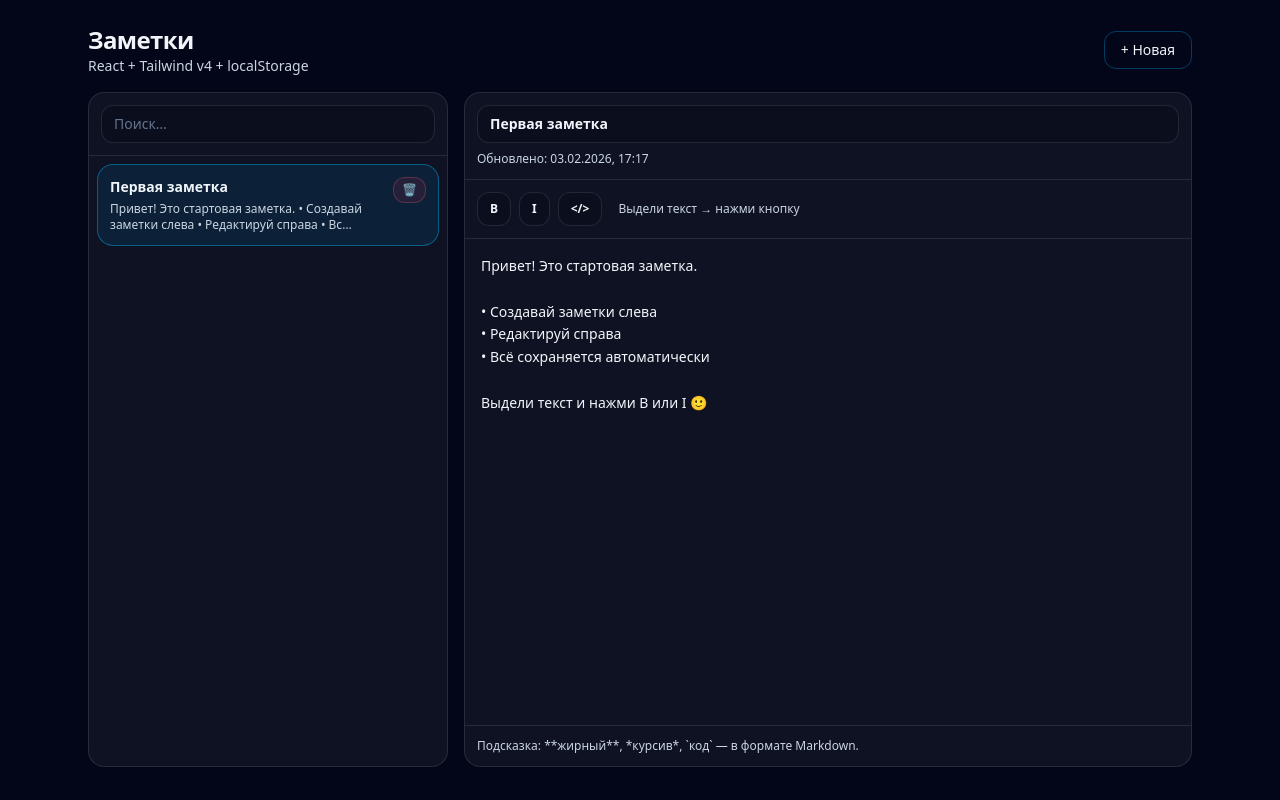
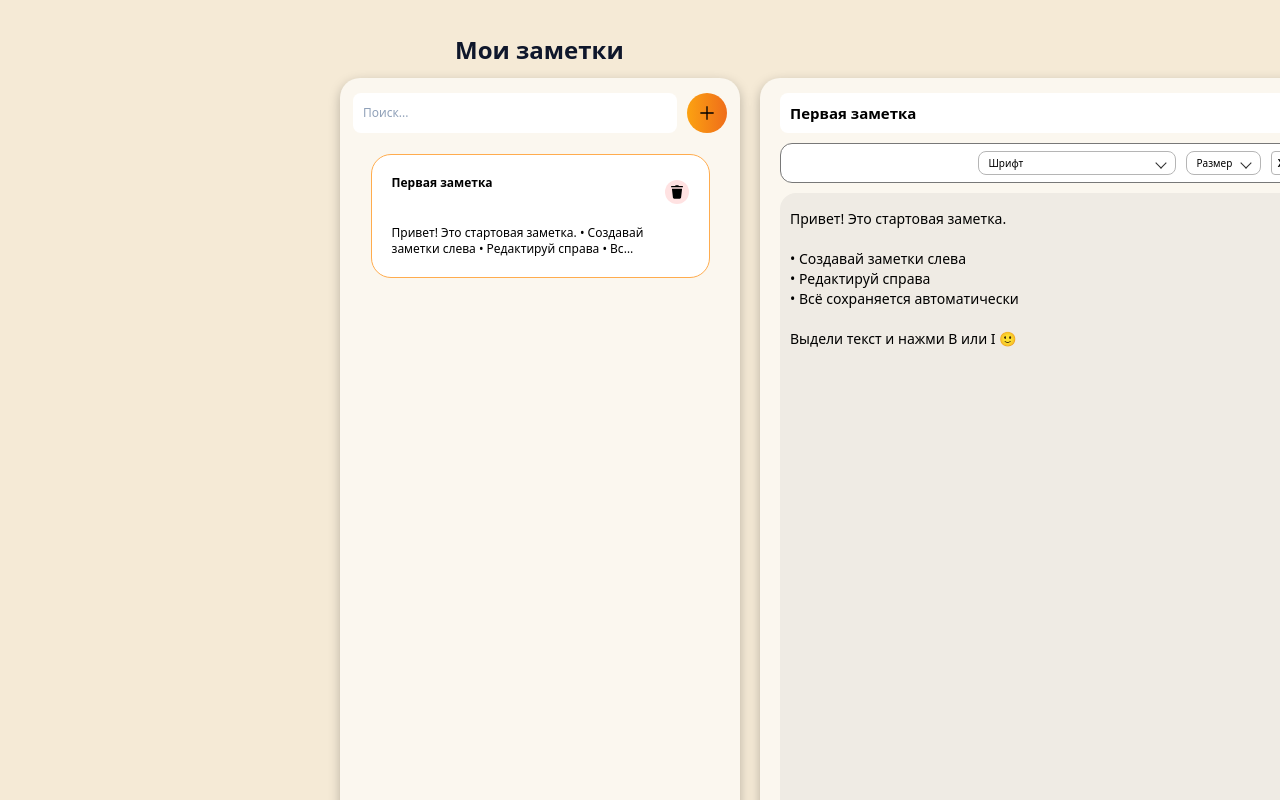
Before and after one commit to BDAboss/severstal-note, a React (Vite) app: page / in a window 1280 px wide. Built offline with nearby package versions, Linux system fonts and the light colour scheme.

Commit message:
Изменил дизайн и исправил Toolbar

```diff
--- a/src/app/App.jsx
+++ b/src/app/App.jsx
@@ -36,12 +36,10 @@ export default function App() {
   const [activeId, setActiveId] = useState(() => notes[0]?.id ?? null);
   const [query, setQuery] = useState("");
 
-
   const safeActiveId = useMemo(() => {
     if (activeId && notes.some((n) => n.id === activeId)) return activeId;
     return notes[0]?.id ?? null;
   }, [activeId, notes]);
-
 
   useEffect(() => {
     const res = saveNotes(notes);
@@ -90,29 +88,12 @@ export default function App() {
   }
 
   return (
-    <div className="min-h-screen bg-slate-950 text-slate-100">
-      <div className="mx-auto max-w-6xl p-4 md:p-6">
-        <header className="mb-4 flex items-center justify-between">
-          <div>
-            <h1 className="text-xl md:text-2xl font-semibold tracking-tight">
-              Заметки
-            </h1>
-            <p className="text-sm text-slate-300">
-              React + Tailwind v4 + localStorage
+    <div className="w-full min-h-screen relative overflow-hidden bg-[#f5ead6]">
+      <p className="absolute left-[455px] top-[34px] text-2xl font-bold text-left text-[#0f172b]">
+        Мои заметки
       </p>
-          </div>
 
-        <button
-          data-testid="create-note-btn"
-          type="button"
-          onClick={onCreate}
-          className="rounded-xl border border-sky-400/30 bg-sky-500/        15 px-4 py-2 text-sm font-medium hover:bg-sky-500/25"
-        >
-          + Новая
-        </button>
-        </header>
-
-        <div className="grid grid-cols-1 gap-4 md:grid-cols-[360px_1fr]">
+      <div className="absolute left-[340px] top-[78px]">
         <NotesList
           notes={filteredNotes}
           activeId={safeActiveId}
@@ -120,8 +101,11 @@ export default function App() {
           onQueryChange={setQuery}
           onSelect={setActiveId}
           onDelete={onDelete}
+          onCreate={onCreate}
         />
+      </div>
 
+      <div className="absolute left-[760px] top-[78px]">
         <Editor
           note={activeNote}
           onChangeTitle={(title) => patchActive({ title })}
@@ -129,6 +113,5 @@ export default function App() {
         />
       </div>
     </div>
-    </div>
   );
 }
--- a/src/entities/note/ui/Editor.jsx
+++ b/src/entities/note/ui/Editor.jsx
@@ -1,4 +1,4 @@
-import React, { useMemo, useRef } from "react";
+import React, { useMemo, useRef, useEffect } from "react";
 import Toolbar from "./Toolbar.jsx";
 
 function formatUpdatedAt(ts) {
@@ -8,7 +8,7 @@ function formatUpdatedAt(ts) {
       month: "2-digit",
       year: "numeric",
       hour: "2-digit",
-      minute: "2-digit"
+      minute: "2-digit",
     }).format(new Date(ts));
   } catch {
     return "";
@@ -23,42 +23,63 @@ export default function Editor({ note, onChangeTitle, onChangeText }) {
     return `Обновлено: ${formatUpdatedAt(note.updatedAt)}`;
   }, [note]);
 
+  // Когда переключаешь заметку — нужно обновить содержимое редактора (HTML)
+  useEffect(() => {
+    const el = textareaRef.current;
+    if (!el || !note) return;
+    const nextHtml = note.text || "";
+    if (el.innerHTML !== nextHtml) el.innerHTML = nextHtml;
+  }, [note]);
+
   if (!note) {
     return (
-      <section className="rounded-2xl border border-white/10 bg-white/5 p-6">
-        <h2 className="text-lg font-semibold">Нет выбранной заметки</h2>
-        <p className="mt-2 text-sm text-slate-300">Выбери заметку слева или создай новую.</p>
-      </section>
+      <div
+        className="flex flex-col justify-start items-center w-[820px] h-[924px] overflow-hidden gap-2.5 px-5 pt-[15px] pb-5 rounded-[20px] bg-[#fbf7ef]"
+        style={{ boxShadow: "0px 4px 12px 0 rgba(0,0,0,0.25)" }}
+      >
+        <div className="flex flex-col justify-center items-center self-stretch flex-grow relative overflow-hidden gap-2.5 px-2.5 py-[5px] rounded-lg">
+          <h2 className="text-[15px] font-semibold text-black">Нет выбранной заметки</h2>
+          <p className="text-sm text-[#90a1b9]">Выбери заметку слева или создай новую.</p>
+        </div>
+      </div>
     );
   }
 
   return (
-    <section className="rounded-2xl border border-white/10 bg-white/5 overflow-hidden">
-      <div className="p-3 border-b border-white/10">
+    <div
+      className="flex flex-col justify-start items-center w-[820px] h-[924px] overflow-hidden gap-2.5 px-5 pt-[15px] pb-5 rounded-[20px] bg-[#fbf7ef]"
+      style={{ boxShadow: "0px 4px 12px 0 rgba(0,0,0,0.25)" }}
+    >
+      <div className="flex flex-col justify-center items-start self-stretch flex-grow-0 flex-shrink-0 h-10 relative overflow-hidden gap-2.5 px-2.5 py-[5px] rounded-lg bg-white">
         <input
           value={note.title}
           onChange={(e) => onChangeTitle(e.target.value)}
           placeholder="Заголовок…"
           maxLength={80}
-          className="w-full rounded-xl border border-white/10 bg-black/20 px-3 py-2 text-sm font-semibold outline-none placeholder:text-slate-500 focus:border-sky-400/40"
+          className="self-stretch flex-grow w-[760px] h-[30px] text-[15px] font-semibold text-left text-black bg-transparent outline-none placeholder:text-[#90a1b9] border-none"
         />
-        <div className="mt-2 text-xs text-slate-300">{meta}</div>
       </div>
 
       <Toolbar textareaRef={textareaRef} onApply={onChangeText} />
 
-    <textarea
-      data-testid="note-textarea"
-      ref={textareaRef}
-      value={note.text}
-      onChange={(e) => onChangeText(e.target.value)}
-      placeholder="Текст заметки…"
-      className="h-[50vh] md:h-[60vh] w-full resize-none       bg-transparent p-4 text-sm leading-relaxed     outline-none"
-    />
+      <div className="flex flex-col justify-start items-start self-stretch flex-grow relative overflow-hidden px-2.5 py-4 rounded-2xl bg-[#efebe4]">
+        <div className="flex flex-col w-full h-full">
+          <div
+            data-testid="note-textarea"
+            ref={textareaRef}
+            contentEditable
+            suppressContentEditableWarning
+            onInput={() => onChangeText(textareaRef.current?.innerHTML ?? "")}
+            className="self-stretch flex-grow w-full h-full text-sm text-left text-black bg-transparent outline-none border-none"
+            style={{ whiteSpace: "pre-wrap" }}
+          />
+          <div className="mt-2 text-xs text-[#90a1b9]">{meta}</div>
+        </div>
+      </div>
 
-      <div className="border-t border-white/10 p-3 text-xs text-slate-300">
-        Подсказка: **жирный**, *курсив*, `код` — в формате Markdown.
+      <div className="self-stretch flex-grow-0 flex-shrink-0 text-xs text-[#90a1b9] mt-2">
+        Подсказка: выдели текст и нажимай Ж / К / Ч — это форматирование, не Markdown.
       </div>
-    </section>
+    </div>
   );
 }
--- a/src/entities/note/ui/NotesList.jsx
+++ b/src/entities/note/ui/NotesList.jsx
@@ -1,26 +1,64 @@
 import React from "react";
 
-function preview(text) {
-  const oneLine = (text || "").replace(/\s+/g, " ").trim();
+function htmlToText(html) {
+  if (!html) return "";
+  const div = document.createElement("div");
+  div.innerHTML = html;
+  return div.innerText || div.textContent || "";
+}
+
+function preview(html) {
+  const text = htmlToText(html);
+  const oneLine = text.replace(/\s+/g, " ").trim();
   if (!oneLine) return "— пусто —";
   return oneLine.length > 80 ? `${oneLine.slice(0, 80)}…` : oneLine;
 }
 
-export default function NotesList({ notes, activeId, query, onQueryChange, onSelect, onDelete }) {
+export default function NotesList({
+  notes,
+  activeId,
+  query,
+  onQueryChange,
+  onSelect,
+  onDelete,
+  onCreate
+}) {
   return (
-    <aside className="rounded-2xl border border-white/10 bg-white/5 overflow-hidden">
-      <div className="p-3 border-b border-white/10">
-        <input
-          value={query}
-          onChange={(e) => onQueryChange(e.target.value)}
-          placeholder="Поиск…"
-          className="w-full rounded-xl border border-white/10 bg-black/20 px-3 py-2 text-sm outline-none placeholder:text-slate-500 focus:border-sky-400/40"
-        />
+    <div
+      className="flex flex-col justify-start items-center w-[400px] h-[924px] relative overflow-hidden gap-2.5 px-[13px] pt-[15px] pb-3.5 rounded-[20px] bg-[#fbf7ef]"
+      style={{ boxShadow: "0px 4px 12px 0 rgba(0,0,0,0.25)" }}
+    >
+      <div className="flex justify-center items-start self-stretch flex-grow-0 flex-shrink-0 gap-2.5">
+        <div className="flex flex-col justify-center items-start flex-grow h-10 relative overflow-hidden gap-2.5 pl-2.5 pr-[117px] py-[5px] rounded-lg bg-white">
+          <input
+            value={query}
+            onChange={(e) => onQueryChange(e.target.value)}
+            placeholder="Поиск..."
+            className="flex-grow-0 flex-shrink-0 text-xs font-medium text-left text-[#90a1b9] w-full bg-transparent border-none outline-none placeholder:text-[#90a1b9]"
+          />
+        </div>
+        <button
+          type="button"
+          className="flex justify-center items-center flex-grow-0 flex-shrink-0 w-10 h-10 relative gap-2.5 p-3 rounded-[26px] cursor-pointer hover:opacity-90 transition-opacity"
+          title="Добавить заметку"
+          onClick={onCreate}
+          style={{ background: "linear-gradient(to right, #fca311 -2.31%, #ef6c1a 102.31%)" }}
+        >
+          <img
+            src="/src/assets/icon-plus.svg"
+            alt="Добавить заметку"
+            className="w-4 h-4"
+          />
+        </button>
       </div>
 
-      <div className="max-h-[65vh] overflow-auto p-2">
+      <div className="self-stretch flex-grow-0 flex-shrink-0 h-px relative overflow-hidden">
+        <div className="w-[374px] h-px absolute left-[-1px] top-[-1px] bg-white" />
+      </div>
+
+      <div className="flex flex-col justify-start items-start flex-grow-0 flex-shrink-0 w-[339px] relative overflow-auto gap-5 p-0 rounded-[0px] bg-transparent">
         {notes.length === 0 ? (
-          <div className="p-4 text-sm text-slate-300">Ничего не найдено</div>
+          <div className="p-4 text-sm text-slate-500 w-full text-center">Ничего не найдено</div>
         ) : (
           notes.map((n) => {
             const isActive = n.id === activeId;
@@ -31,20 +69,16 @@ export default function NotesList({ notes, activeId, query, onQueryChange, onSel
                 tabIndex={0}
                 onClick={() => onSelect(n.id)}
                 onKeyDown={(e) => e.key === "Enter" && onSelect(n.id)}
-                className={[
-                  "mb-2 rounded-2xl border p-3 cursor-pointer",
-                  isActive
-                    ? "border-sky-400/40 bg-sky-500/10"
-                    : "border-transparent bg-white/3 hover:border-white/15"
-                ].join(" ")}
+                className={`flex flex-col justify-start items-start flex-grow-0 flex-shrink-0 w-[339px] relative overflow-hidden gap-3 p-5 rounded-[20px] bg-white border ${
+                  isActive ? "border-[#ffac4e]" : "border-transparent"
+                } cursor-pointer mb-5`}
               >
-                <div className="flex items-start justify-between gap-2">
-                  <div className="min-w-0">
-                    <div className="truncate text-sm font-semibold">
-                      {n.title || "Без названия"}
-                    </div>
-                    <div className="mt-1 text-xs text-slate-300">
-                      {preview(n.text)}
+                <div className="flex justify-between items-center self-stretch flex-grow-0 flex-shrink-0 relative">
+                  <div className="flex flex-col justify-start items-start flex-grow-0 flex-shrink-0 h-[34px] w-60">
+                    <div className="flex flex-col justify-start items-start self-stretch flex-grow-0 flex-shrink-0 h-[34px] gap-0">
+                      <p className="self-stretch flex-grow-0 flex-shrink-0 w-60 text-xs font-bold text-left text-black">
+                        {n.title || "Без названия"}
+                      </p>
                     </div>
                   </div>
 
@@ -54,17 +88,25 @@ export default function NotesList({ notes, activeId, query, onQueryChange, onSel
                       e.stopPropagation();
                       onDelete(n.id);
                     }}
-                    title="Удалить"
-                    className="shrink-0 rounded-xl border border-rose-400/25 bg-rose-500/10 px-2 py-1 text-xs hover:bg-rose-500/15"
+                    title="Удалить заметку"
+                    className="flex-grow-0 flex-shrink-0 w-6 h-6 cursor-pointer flex items-center justify-center rounded-full p-1 bg-red-100 hover:bg-red-200 transition-colors"
                   >
-                    🗑
+                    <img
+                      src="/src/assets/icon-delete.svg"
+                      alt="Удалить заметку"
+                      className="w-4 h-4"
+                    />
                   </button>
                 </div>
+
+                <p className="self-stretch flex-grow-0 flex-shrink-0 w-[299px] text-xs font-light text-left text-black mt-1">
+                  {preview(n.text)}
+                </p>
               </div>
             );
           })
         )}
       </div>
-    </aside>
+    </div>
   );
 }
--- a/src/entities/note/ui/Toolbar.jsx
+++ b/src/entities/note/ui/Toolbar.jsx
@@ -1,59 +1,197 @@
-import React from "react";
+import React, { useMemo, useState, useCallback } from "react";
 
-function wrapSelection(textarea, left, right) {
-  const start = textarea.selectionStart ?? 0;
-  const end = textarea.selectionEnd ?? 0;
+function exec(cmd, value = null) {
+  document.execCommand(cmd, false, value);
+}
 
-  const before = textarea.value.slice(0, start);
-  const selected = textarea.value.slice(start, end);
-  const after = textarea.value.slice(end);
-
-  const next = before + left + selected + right + after;
-  const cursorStart = start + left.length;
-  const cursorEnd = end + left.length;
-
-  return { next, cursorStart, cursorEnd };
+function keepSelectionAndFocus(el, fn) {
+  if (!el) return;
+  el.focus();
+  fn();
+  el.focus();
 }
 
 export default function Toolbar({ textareaRef, onApply }) {
-  const apply = (type) => {
-    const el = textareaRef.current;
+  const [fontOpen, setFontOpen] = useState(false);
+  const [sizeOpen, setSizeOpen] = useState(false);
+
+  const fonts = useMemo(
+    () => [
+      { label: "Inter", value: "Inter, system-ui, -apple-system, Segoe UI, Roboto, Arial" },
+      { label: "Arial", value: "Arial, Helvetica, sans-serif" },
+      { label: "Times New Roman", value: '"Times New Roman", Times, serif' },
+      { label: "Georgia", value: "Georgia, serif" },
+      { label: "Courier New", value: '"Courier New", Courier, monospace' },
+      { label: "Verdana", value: "Verdana, Geneva, sans-serif" },
+    ],
+    []
+  );
+
+  const sizes = useMemo(
+    () => [
+      { label: "10", value: 1 },
+      { label: "12", value: 2 },
+      { label: "14", value: 3 },
+      { label: "16", value: 4 },
+      { label: "18", value: 5 },
+      { label: "24", value: 6 },
+      { label: "32", value: 7 },
+    ],
+    []
+  );
+
+  const syncHtml = useCallback(() => {
+    const el = textareaRef?.current;
     if (!el) return;
+    onApply?.(el.innerHTML);
+  }, [onApply, textareaRef]);
 
-    const map = {
-      bold: ["**", "**"],
-      italic: ["*", "*"],
-      mono: ["`", "`"]
-    };
+  const applyInline = useCallback(
+    (type) => {
+      const el = textareaRef.current;
+      if (!el) return;
 
-    const [l, r] = map[type];
-    const { next, cursorStart, cursorEnd } = wrapSelection(el, l, r);
+      const map = {
+        bold: "bold",
+        italic: "italic",
+        underline: "underline",
+      };
 
-    onApply(next);
+      keepSelectionAndFocus(el, () => exec(map[type]));
+      syncHtml();
+    },
+    [textareaRef, syncHtml]
+  );
 
+  const applyFont = useCallback(
+    (fontValue) => {
+      const el = textareaRef.current;
+      if (!el) return;
 
-    requestAnimationFrame(() => {
-      el.focus();
-      el.setSelectionRange(cursorStart, cursorEnd);
-    });
-  };
+      keepSelectionAndFocus(el, () => exec("fontName", fontValue));
+      setFontOpen(false);
+      syncHtml();
+    },
+    [textareaRef, syncHtml]
+  );
 
-  const btnClass =
-    "rounded-xl border border-white/10 bg-black/20 px-3 py-2 text-xs font-semibold hover:border-sky-400/40";
+  const applySize = useCallback(
+    (sizeValue) => {
+      const el = textareaRef.current;
+      if (!el) return;
+
+      keepSelectionAndFocus(el, () => exec("fontSize", sizeValue));
+      setSizeOpen(false);
+      syncHtml();
+    },
+    [textareaRef, syncHtml]
+  );
 
   return (
-    <div className="flex items-center gap-2 border-b border-white/10 p-3">
-      <button type="button" className={btnClass} onClick={() => apply("bold")} title="Жирный (Markdown)">
-        B
-      </button>
-      <button type="button" className={btnClass} onClick={() => apply("italic")} title="Курсив (Markdown)">
-        I
-      </button>
-      <button type="button" className={btnClass} onClick={() => apply("mono")} title="Код (Markdown)">
-        {"</>"}
+    <div className="flex justify-center items-center self-stretch flex-grow-0 flex-shrink-0 h-10 gap-2.5 px-2.5 py-2 rounded-xl bg-white border border-[#787878]">
+      {/* Шрифт */}
+      <div className="relative">
+        <button
+          type="button"
+          className="flex justify-between items-center flex-grow-0 flex-shrink-0 w-[198px] h-6 relative overflow-hidden px-2.5 rounded-lg bg-white border border-[#b5b5b5] cursor-pointer"
+          onMouseDown={(e) => e.preventDefault()}
+          onClick={() => {
+            setFontOpen((v) => !v);
+            setSizeOpen(false);
+          }}
+          title="Шрифт"
+        >
+          <p className="flex-grow-0 flex-shrink-0 text-[10px] text-left text-black">Шрифт</p>
+          <div className="flex items-center justify-center h-full">
+            <div className="w-2 h-2 border-t border-r border-[#2D2D2D] transform rotate-135"></div>
+          </div>
+        </button>
+
+        {fontOpen && (
+          <div className="absolute left-0 top-7 z-50 w-[198px] rounded-lg border border-[#b5b5b5] bg-white shadow-sm overflow-hidden">
+            {fonts.map((f) => (
+              <button
+                key={f.label}
+                type="button"
+                onMouseDown={(e) => e.preventDefault()}
+                onClick={() => applyFont(f.value)}
+                className="w-full px-2.5 py-1 text-left text-[10px] hover:bg-gray-50"
+                style={{ fontFamily: f.value }}
+              >
+                {f.label}
+              </button>
+            ))}
+          </div>
+        )}
+      </div>
+
+      {/* Размер */}
+      <div className="relative">
+        <button
+          type="button"
+          className="flex justify-between items-center flex-grow-0 flex-shrink-0 w-[75px] h-6 relative px-2.5 rounded-lg bg-white border border-[#b5b5b5] cursor-pointer"
+          onMouseDown={(e) => e.preventDefault()}
+          onClick={() => {
+            setSizeOpen((v) => !v);
+            setFontOpen(false);
+          }}
+          title="Размер"
+        >
+          <p className="flex-grow-0 flex-shrink-0 text-[10px] text-left text-black">Размер</p>
+          <div className="flex items-center justify-center h-full">
+            <div className="w-2 h-2 border-t border-r border-[#2D2D2D] transform rotate-135"></div>
+          </div>
+        </button>
+
+        {sizeOpen && (
+          <div className="absolute left-0 top-7 z-50 w-[75px] rounded-lg border border-[#b5b5b5] bg-white shadow-sm overflow-hidden">
+            {sizes.map((s) => (
+              <button
+                key={s.label}
+                type="button"
+                onMouseDown={(e) => e.preventDefault()}
+                onClick={() => applySize(s.value)}
+                className="w-full px-2.5 py-1 text-left text-[10px] hover:bg-gray-50"
+              >
+                {s.label}
+              </button>
+            ))}
+          </div>
+        )}
+      </div>
+
+      {/* Жирный */}
+      <button
+        type="button"
+        className="flex justify-center items-center flex-grow-0 flex-shrink-0 w-6 h-6 relative overflow-hidden rounded bg-white border border-[#b5b5b5] cursor-pointer hover:bg-gray-50 transition-colors"
+        onMouseDown={(e) => e.preventDefault()}
+        onClick={() => applyInline("bold")}
+        title="Жирный"
+      >
+        <p className="text-[10px] font-bold text-center text-black">Ж</p>
       </button>
 
-      <div className="ml-2 text-xs text-slate-300">Выдели текст → нажми кнопку</div>
+      {/* Курсив */}
+      <button
+        type="button"
+        className="flex justify-center items-center flex-grow-0 flex-shrink-0 w-6 h-6 relative overflow-hidden rounded bg-white border border-[#b5b5b5] cursor-pointer hover:bg-gray-50 transition-colors"
+        onMouseDown={(e) => e.preventDefault()}
+        onClick={() => applyInline("italic")}
+        title="Курсив"
+      >
+        <p className="text-[10px] italic text-center text-black">К</p>
+      </button>
+
+      {/* Подчёркнутый (вместо кода) */}
+      <button
+        type="button"
+        className="flex justify-center items-center flex-grow-0 flex-shrink-0 w-6 h-6 relative overflow-hidden rounded bg-white border border-[#b5b5b5] cursor-pointer hover:bg-gray-50 transition-colors"
+        onMouseDown={(e) => e.preventDefault()}
+        onClick={() => applyInline("underline")}
+        title="Подчёркнутый"
+      >
+        <p className="text-[10px] font-medium text-center text-black underline">Ч</p>
+      </button>
     </div>
   );
 }
```
Also changed, not shown: src/assets/icon-delete.svg (added), src/assets/icon-plus.svg (added). Lines whose indentation alone changed are shown as unchanged.
